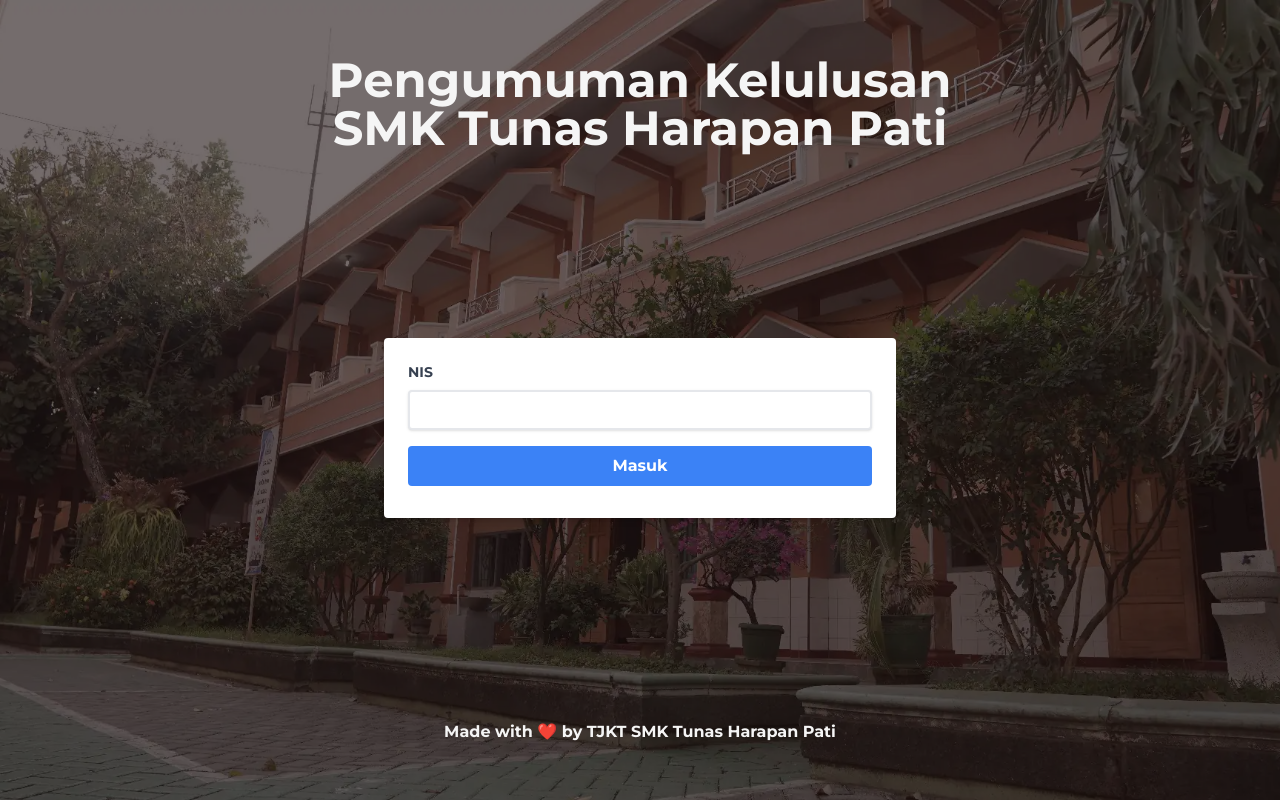
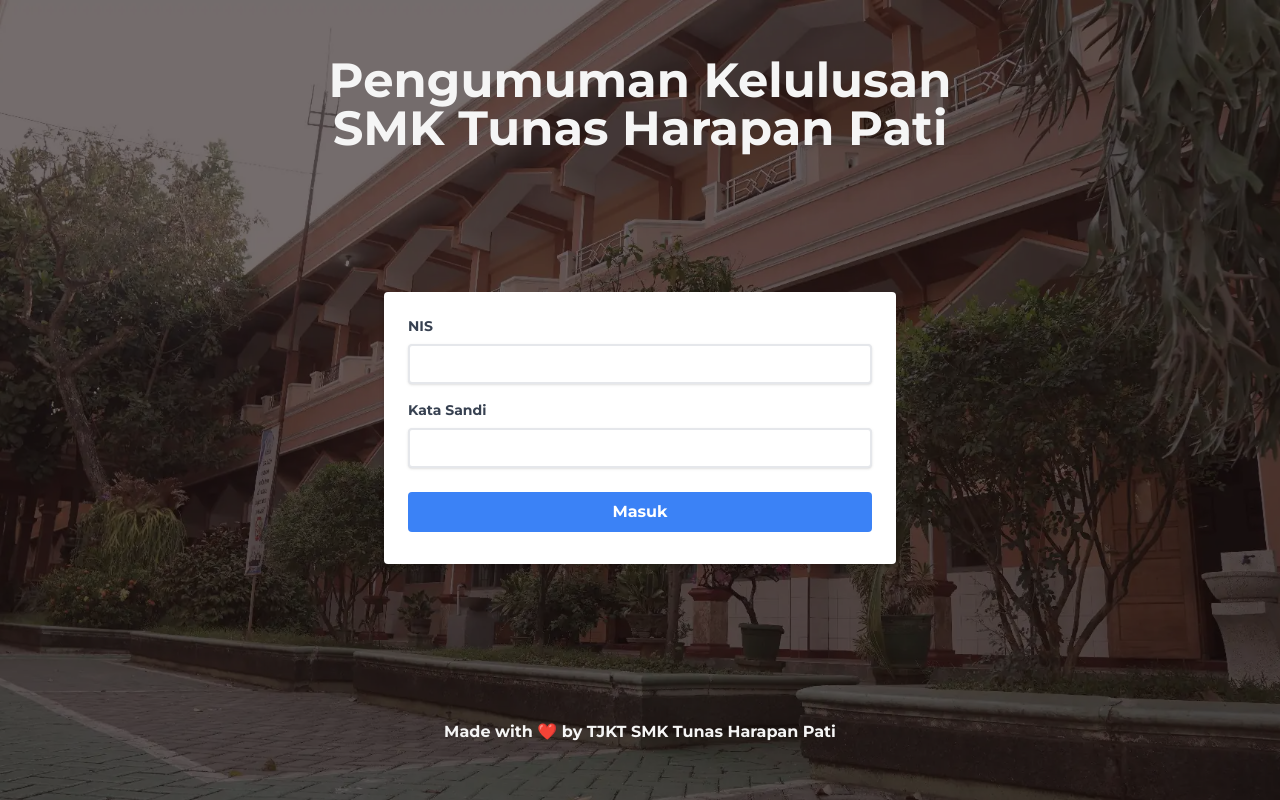
Before and after one commit to BayuDC/kelulusan, a Vue app: page / in a window 1280 px wide. Built offline with nearby package versions, Linux system fonts and the light colour scheme; no server answers.

Commit message:
feat: integrate with password

```diff
--- a/src/components/Form.vue
+++ b/src/components/Form.vue
@@ -15,16 +15,21 @@
 
 const nis = ref('');
 const nisErr = ref(false);
+const passwd = ref('');
+const passwdErr = ref(false);
 
 async function handleSubmit() {
     nisErr.value = false;
+    passwdErr.value = false;
     try {
-        const res = await axios.get(`/me?nis=${nis.value}`);
+        const res = await axios.post(`/me`, {
+            nis: nis.value,
+            passwd: passwd.value,
+        });
         student.value = res.data.student;
     } catch (err) {
-        if ((err as AxiosError).response?.status == 404) {
-            nisErr.value = true;
-        }
+        nisErr.value = (err as AxiosError).response?.status == 404;
+        passwdErr.value = (err as AxiosError).response?.status == 401;
     }
 }
 </script>
@@ -42,6 +47,17 @@
                 />
                 <p v-if="nisErr" class="text-xs text-red-400 mt-1 text-right">Data tidak ditemukan</p>
             </div>
+            <div class="mb-6">
+                <label class="block text-gray-700 text-sm font-bold mb-2" for="username">Kata Sandi</label>
+                <input
+                    v-model="passwd"
+                    class="border-2 shadow appearance-none rounded w-full py-2 px-3 text-gray-700 leading-tight focus:outline-none focus:shadow-outline"
+                    :class="{ 'border-red-400': passwdErr }"
+                    type="text"
+                    required
+                />
+                <p v-if="passwdErr" class="text-xs text-red-400 mt-1 text-right">Kata sandi tidak benar</p>
+            </div>
             <button
                 class="bg-blue-500 hover:bg-blue-700 text-white font-bold py-2 px-4 rounded focus:outline-none focus:shadow-outline block w-full"
             >
```
